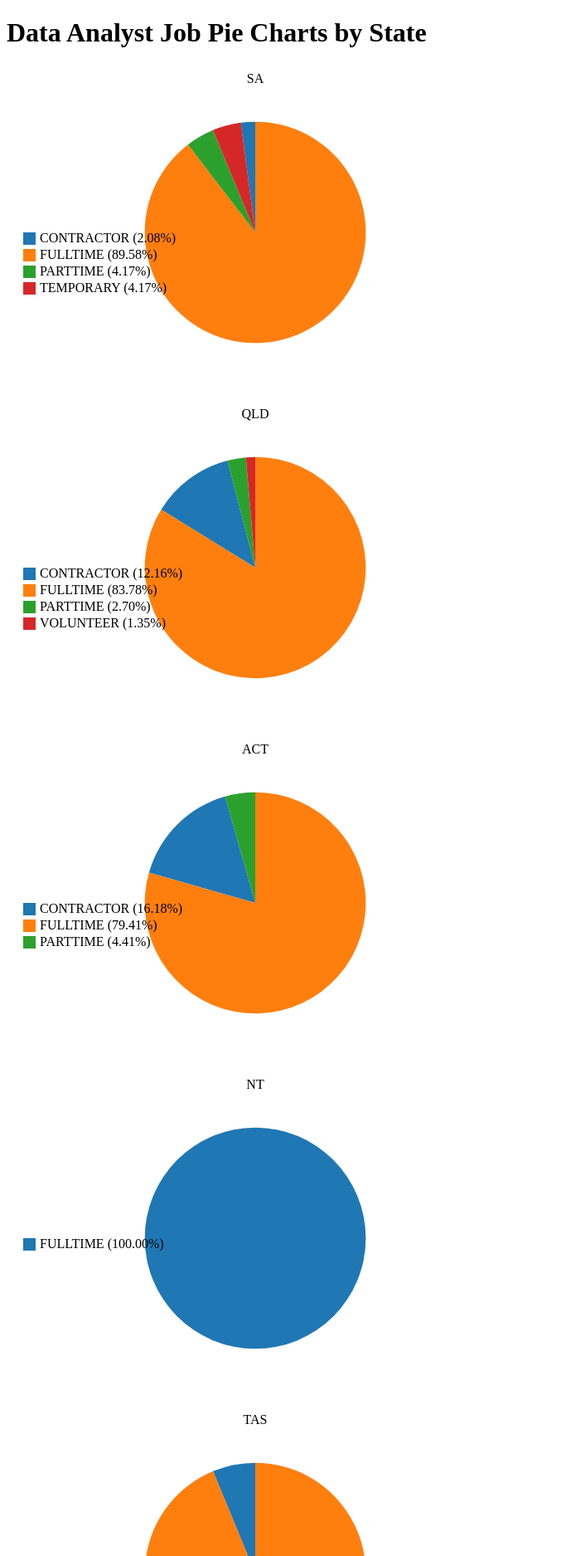
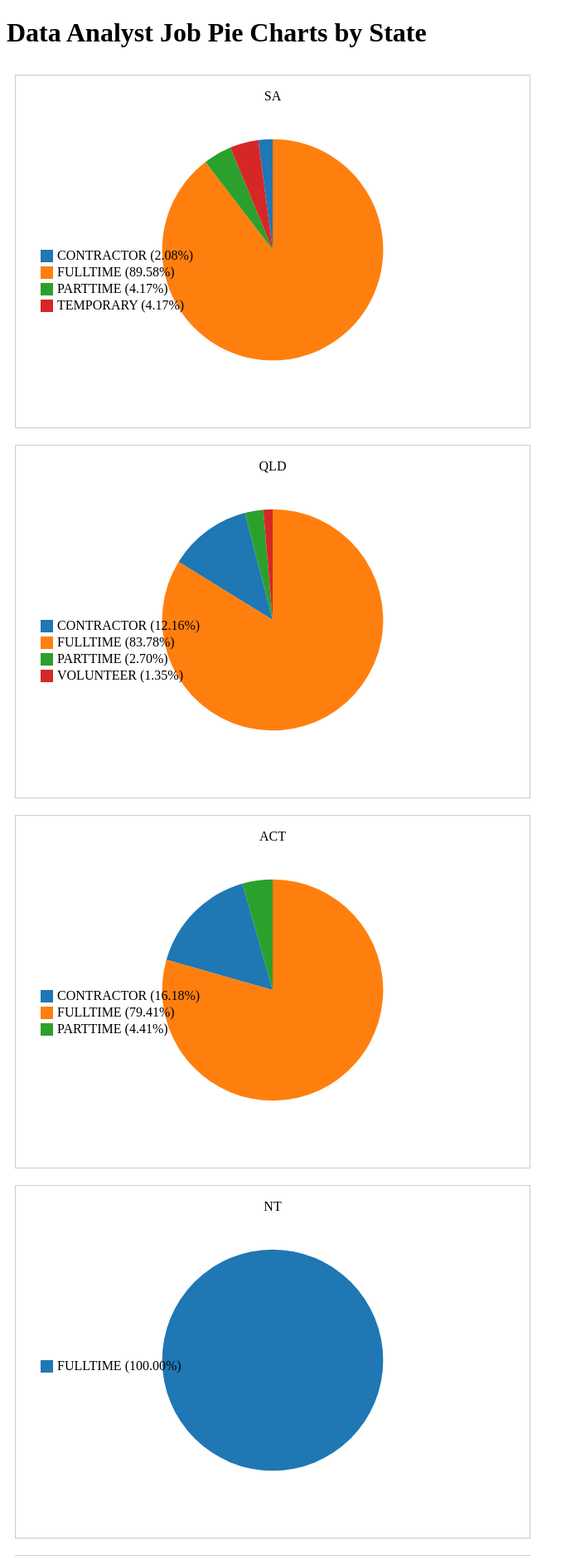
Before and after one commit to VanHg33/Challenge_16-17_Project3, a Flask app: page / in a window 1280 px wide. Shown: the top 1875 px of the page at 83% size, without its empty margins (0-695 px from the left). Run offline with Flask 3, Linux system fonts and the light colour scheme; data comes from the database, SQL or seed files in the repository.

Commit message:
Completed styling for Jordan html part

```diff
--- a/templates/employment.html
+++ b/templates/employment.html
@@ -12,19 +12,39 @@
 
     <!-- Include your CSS styles -->
     <!-- <link rel="stylesheet" href="{{ url_for('static', filename='styles.css') }}"> -->
+    <style>
+        /* Style to display two pie charts in a row */
+        .chart-container {
+            display: flex;
+            flex-wrap: wrap;
+            justify-content: space-between;
+        }
+
+        /* Style for individual pie chart divs */
+        .chart {
+            flex-basis: calc(50% - 20px); /* Adjust the width as needed */
+            margin: 10px;
+            border: 1px solid #ccc; /* Add a border for separation */
+            padding: 10px;
+            box-sizing: border-box;
+        }
+    </style>
 </head>
 <body>
     <!-- Add a title or introductory content if needed -->
     <h1>Data Analyst Job Pie Charts by State</h1>
 
-    <!-- Pie charts for each state -->
-    <div id="SA-pie-chart"></div>
-    <div id="QLD-pie-chart"></div>
-    <div id="ACT-pie-chart"></div>
-    <div id="NT-pie-chart"></div>
-    <div id="TAS-pie-chart"></div>
-    <div id="VIC-pie-chart"></div>
-    <div id="WA-pie-chart"></div>
-    <div id="NSW-pie-chart"></div>
+    <!-- Container for pie charts -->
+    <div class="chart-container">
+        <!-- Pie charts for each state -->
+        <div id="SA-pie-chart" class="chart"></div>
+        <div id="QLD-pie-chart" class="chart"></div>
+        <div id="ACT-pie-chart" class="chart"></div>
+        <div id="NT-pie-chart" class="chart"></div>
+        <div id="TAS-pie-chart" class="chart"></div>
+        <div id="VIC-pie-chart" class="chart"></div>
+        <div id="WA-pie-chart" class="chart"></div>
+        <div id="NSW-pie-chart" class="chart"></div>
+    </div>
 </body>
 </html>
```
Also changed, not shown: 3 other files.
